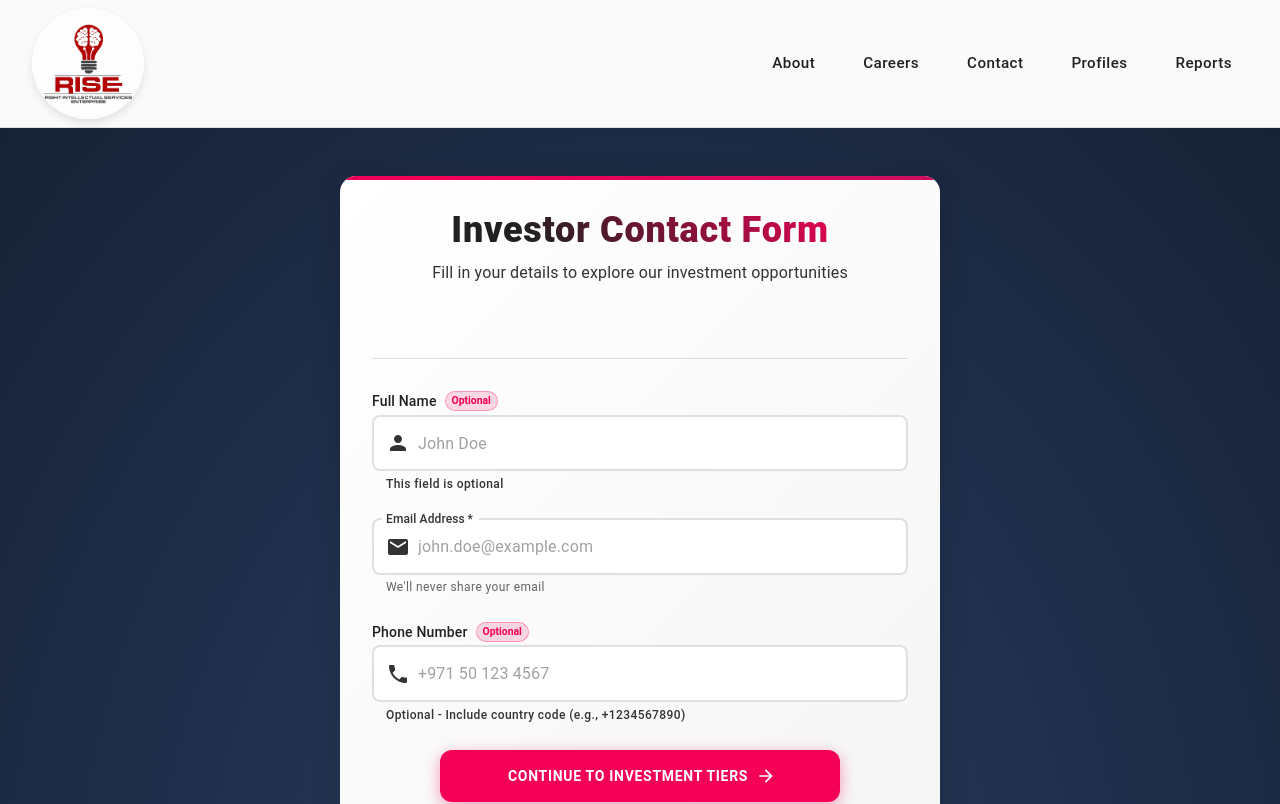
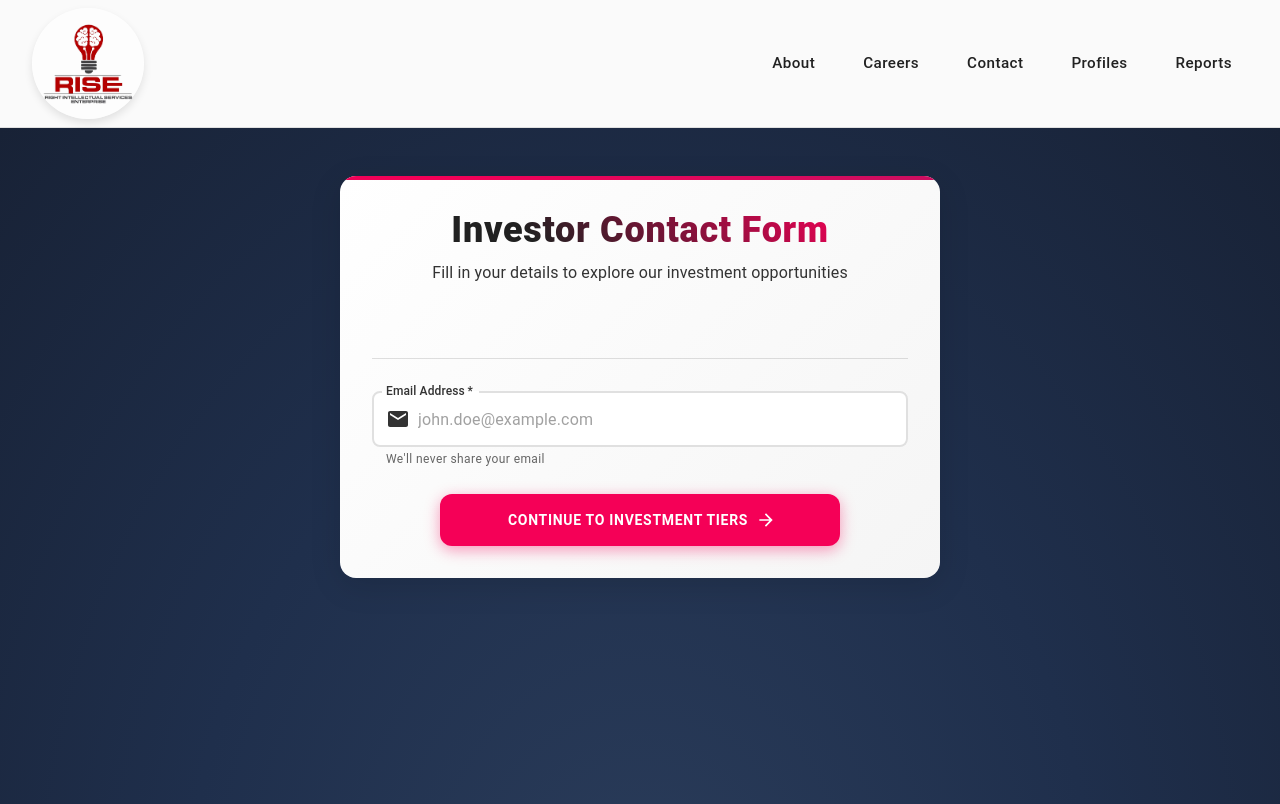
Before and after one commit to Rise-admin1/rise-home, a React (Vite) app in the folder client/: page /investors in a window 1280 px wide. Shown: the top 804 px of the page. Built offline with nearby package versions, Linux system fonts and the light colour scheme; a web font is replaced by a local one.

Commit message:
investor fields

```diff
--- a/client/src/pages/Investors.jsx
+++ b/client/src/pages/Investors.jsx
@@ -572,48 +572,7 @@ function Investors() {
 
             <Divider sx={{ width: '100%', my: 1 }} />
 
-            <Box sx={{ width: '100%' }}>
-              <Box sx={styles.optionalLabelContainer}>
-                <Typography
-                  variant="body2"
-                  sx={{
-                    color: 'var(--text-primary)',
-                    fontWeight: 500,
-                    fontSize: '0.875rem'
-                  }}
-                >
-                  Full Name
-                </Typography>
-                <Chip
-                  label="Optional"
-                  size="small"
-                  sx={styles.optionalChip}
-                />
-              </Box>
-              <TextField
-                label=""
-                variant="outlined"
-                sx={styles.textField}
-                value={name}
-                onChange={(e) => {
-                  setName(e.target.value);
-                  if (nameError) setNameError('');
-                }}
-                error={!!nameError}
-                helperText={nameError || 'This field is optional'}
-                FormHelperTextProps={{
-                  sx: styles.optionalHelperText
-                }}
-                InputProps={{
-                  startAdornment: (
-                    <InputAdornment position="start">
-                      <PersonIcon sx={{ color: nameError ? '#d32f2f' : 'var(--text-tertiary)' }} />
-                    </InputAdornment>
-                  ),
-                }}
-                placeholder="John Doe"
-              />
-            </Box>
+
 
             <TextField
               label="Email Address"
@@ -638,49 +597,7 @@ function Investors() {
               placeholder="john.doe@example.com"
             />
 
-            <Box sx={{ width: '100%' }}>
-              <Box sx={styles.optionalLabelContainer}>
-                <Typography
-                  variant="body2"
-                  sx={{
-                    color: 'var(--text-primary)',
-                    fontWeight: 500,
-                    fontSize: '0.875rem'
-                  }}
-                >
-                  Phone Number
-                </Typography>
-                <Chip
-                  label="Optional"
-                  size="small"
-                  sx={styles.optionalChip}
-                />
-              </Box>
-              <TextField
-                label=""
-                type="tel"
-                variant="outlined"
-                sx={styles.textField}
-                value={phone}
-                onChange={(e) => {
-                  setPhone(e.target.value);
-                  if (phoneError) setPhoneError('');
-                }}
-                error={!!phoneError}
-                helperText={phoneError || 'Optional - Include country code (e.g., +1234567890)'}
-                FormHelperTextProps={{
-                  sx: styles.optionalHelperText
-                }}
-                InputProps={{
-                  startAdornment: (
-                    <InputAdornment position="start">
-                      <PhoneIcon sx={{ color: phoneError ? '#d32f2f' : 'var(--text-tertiary)' }} />
-                    </InputAdornment>
-                  ),
-                }}
-                placeholder="+971 50 123 4567"
-              />
-            </Box>
+
 
             {error && (
               <Alert
```
